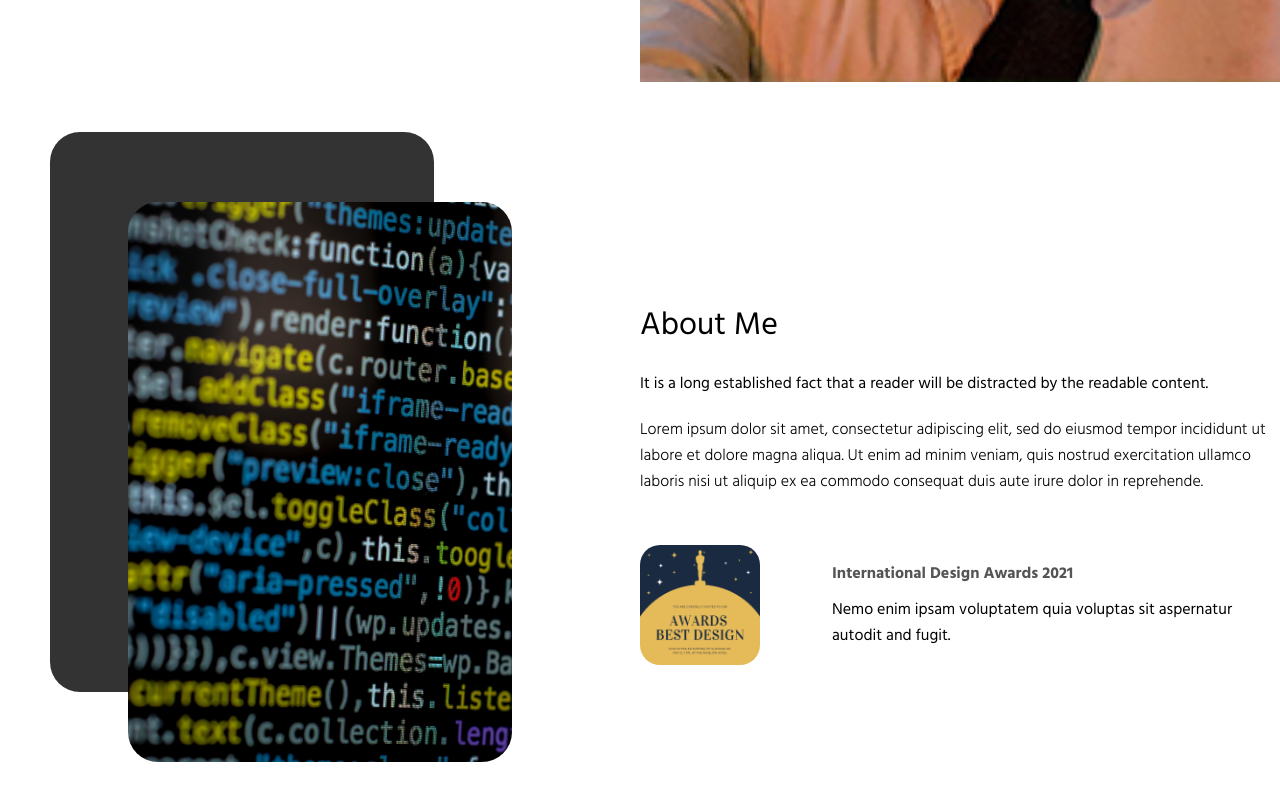
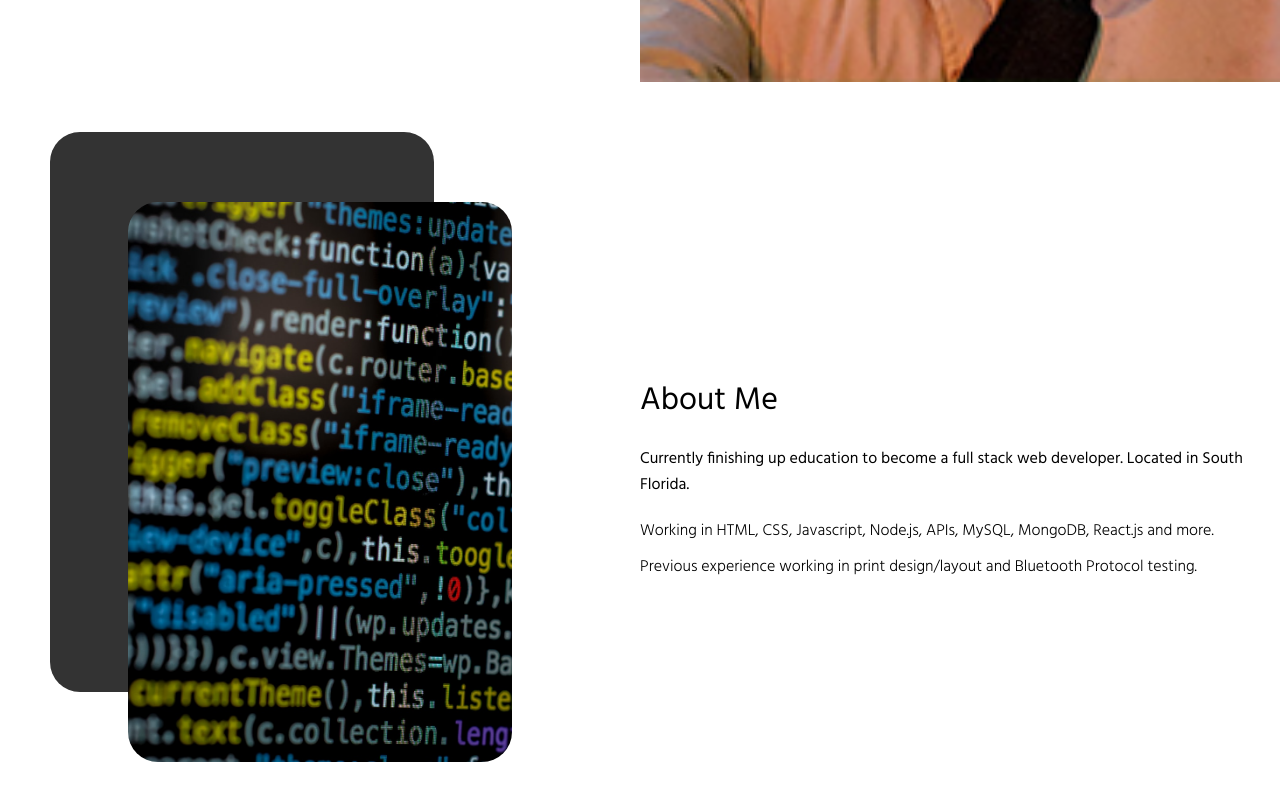
Before and after one commit to johnatticus/react-portfolio-v2, a React (Create React App) app: page / in a window 1280 px wide. Shown: the part 718-1518 px from the top of the page. Built offline with nearby package versions, Linux system fonts and the light colour scheme.

Commit message:
more work on about

```diff
--- a/src/components/about/About.jsx
+++ b/src/components/about/About.jsx
@@ -1,7 +1,7 @@
-import React from 'react'
-import './about.css'
-import BigCode from "../../img/bigcode.jpg"
-import SmallCode from "../../img/smallcode.jpg"
+import React from "react";
+import "./about.css";
+import BigCode from "../../img/bigcode.jpg";
+import SmallCode from "../../img/smallcode.jpg";
 import Award from "../../img/award.png";
 
 const About = () => {
@@ -10,35 +10,21 @@ const About = () => {
       <div className="a-left">
         <div className="a-card bg"></div>
         <div className="a-card">
-          <img
-            src={BigCode}
-            alt=""
-            className="a-img"
-          />
+          <img src={BigCode} alt="" className="a-img" />
         </div>
       </div>
       <div className="a-right">
         <h1 className="a-title">About Me</h1>
         <p className="a-sub">
-          It is a long established fact that a reader will be distracted by the
-          readable content.
+        Currently finishing up education to become a full stack web developer. Located in South Florida.
         </p>
         <p className="a-desc">
-          Lorem ipsum dolor sit amet, consectetur adipiscing elit, sed do
-          eiusmod tempor incididunt ut labore et dolore magna aliqua. Ut enim ad
-          minim veniam, quis nostrud exercitation ullamco laboris nisi ut
-          aliquip ex ea commodo consequat duis aute irure dolor in reprehende.
+        Working in HTML, CSS, Javascript, Node.js, APIs, MySQL, MongoDB, React.js and more.
         </p>
-        <div className="a-award">
-          <img src={Award} alt="" className="a-award-img" />
-          <div className="a-award-texts">
-            <h4 className="a-award-title">International Design Awards 2021</h4>
-            <p className="a-award-desc">
-              Nemo enim ipsam voluptatem quia voluptas sit aspernatur autodit
-              and fugit.
-            </p>
-          </div>
-        </div>
+        <p className="a-desc">
+        Previous experience working in print design/layout and Bluetooth Protocol testing.
+        </p>
+
       </div>
     </div>
   );
--- a/src/components/about/about.css
+++ b/src/components/about/about.css
@@ -54,6 +54,7 @@
 
   .a-desc{
       font-weight: 300;
+      margin-bottom: 10px;
   }
 
   .a-award{
--- a/src/components/intro/intro.css
+++ b/src/components/intro/intro.css
@@ -82,3 +82,23 @@
     top: 0;
     right: 0;
 }
+
+@media screen and (max-width: 480px) {
+    .i {
+      flex-direction: column;
+    }
+
+    .i-left-wrapper {
+
+      padding: 10px;
+      align-items: center;
+      justify-content: center;
+      text-align: center;
+      height: 100%;
+    }
+
+    .i-desc{
+      display: none;
+    }
+
+  }
```
